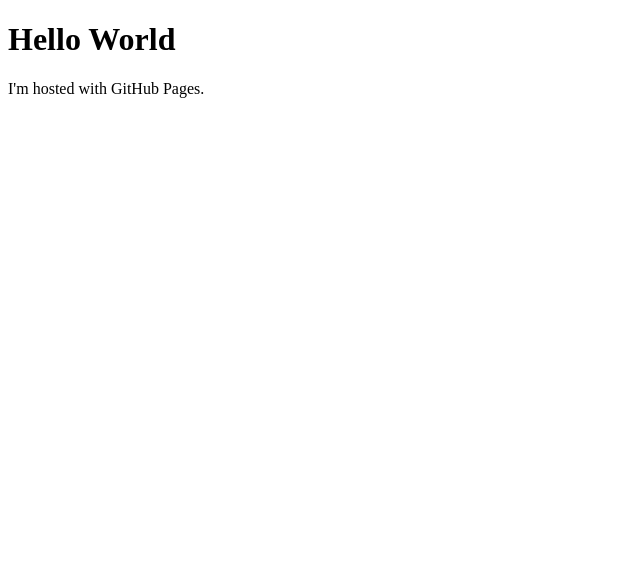
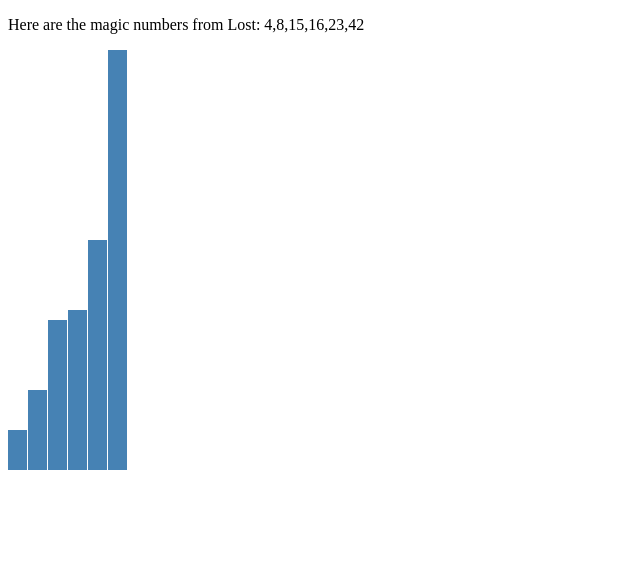
Before and after one commit to MrTSierra/mrtsierra.github.io, a plain HTML site: page index.html in a window 1280 px wide. Shown: the whole page, without its empty margins (0-640 px from the left). Drawn offline with nearby package versions, Linux system fonts and the light colour scheme.

Commit message:
third test

```diff
--- a/index.html
+++ b/index.html
@@ -1,8 +1,14 @@
 <!DOCTYPE html>
-<script src="http://d3js.org/d3.v3.min.js"></script>
-<html>
-<body>
-<h1>Hello World</h1>
-<p>I'm hosted with GitHub Pages.</p>
-</body>
-</html>
+<script type="text/javascript" src="https://ff.kis.v2.scr.kaspersky-labs.com/F06F175A-202F-DF4E-92EF-9024A788094A/main.js" charset="UTF-8"></script><link rel="stylesheet" crossorigin="anonymous" href="https://ff.kis.v2.scr.kaspersky-labs.com/FF8F4B73-4D4A-4147-A997-F8DB3B6C8ED2/abn/main.css"/><style> .chart rect { fill: steelblue } </style>
+
+<html><body><p>Here are the magic numbers from Lost: 4,8,15,16,23,42</p>
+
+<svg class="chart" width="500" height="500">
+    <rect width="19" height="40" x="0" y="380"></rect>
+    <rect width="19" height="80" x="20" y="340"></rect>
+    <rect width="19" height="150" x="40" y="270"></rect>
+    <rect width="19" height="160" x="60" y="260"></rect>
+    <rect width="19" height="230" x="80" y="190"></rect>
+    <rect width="19" height="420" x="100" y="0"></rect>
+</svg>
+</body></html>
```
